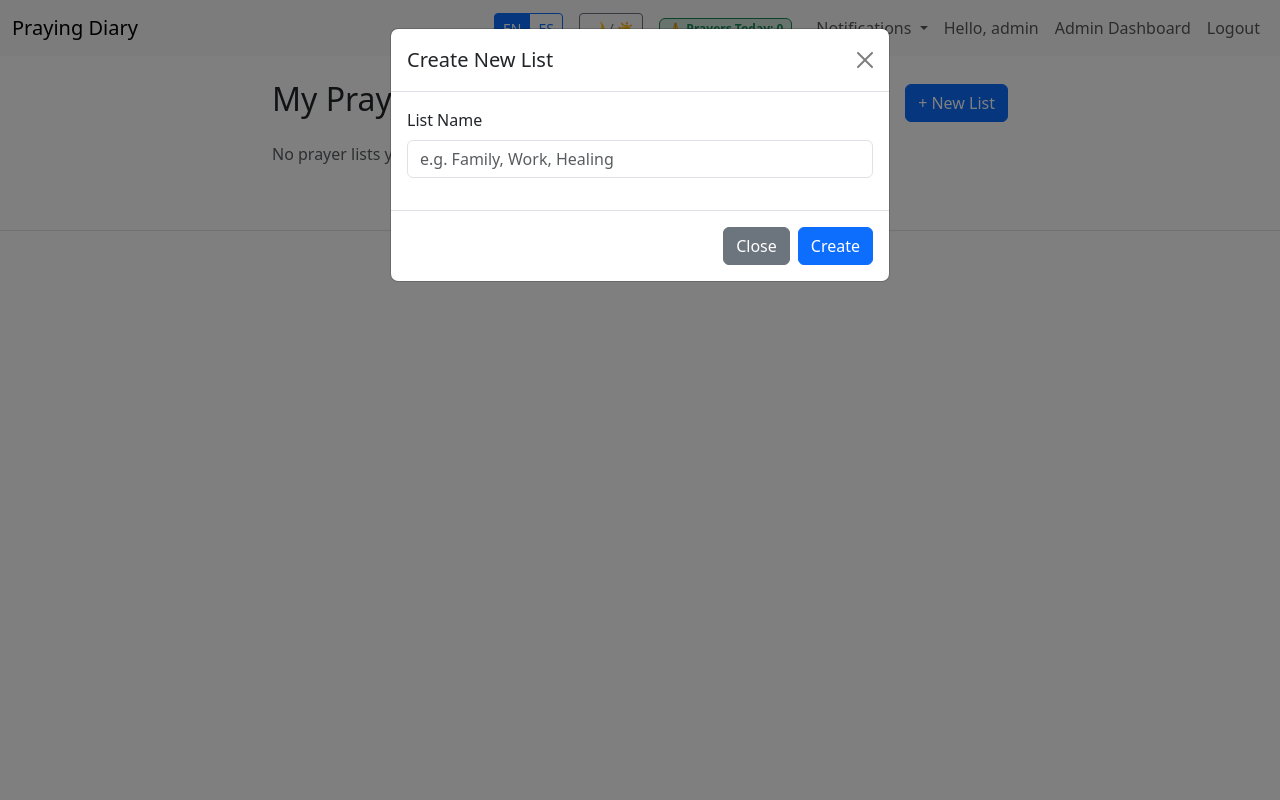
After one commit to arm00pv/pray, a Flask app: page /lists in a window 1280 px wide, after a click that opens the changed part. The commit adds this page. Run offline with Flask 3, Linux system fonts and the light colour scheme; a user stored in the database is signed in.

Commit message:
Implement Prayer Lists and Daily Devotionals
- Added PrayerList and PrayerListItem models and routes for organizing personal prayer requests.
- Implemented Daily Devotional feature with dashboard integration.
- Updated database schema for new features.
- Verified functionalities via end-to-end testing.

Co-authored-by: arm00pv <207780510+arm00pv@users.noreply.github.com>

```diff
--- a/app.py
+++ b/app.py
@@ -29,6 +29,7 @@ from utils.gamification import seed_badges
 from utils.sticker_helper import count_stickers
 from utils.verse_linker import link_bible_verses as link_verses
 from utils.prompts import get_daily_prompt
+from utils.devotionals import get_daily_devotional
 from models import Announcement, PrayerReminder
 from apscheduler.schedulers.background import BackgroundScheduler
 from datetime import datetime, timezone
@@ -153,6 +154,7 @@ def create_app():
         return dict(
             daily_verse=get_random_verse(locale, seed_key=seed_key),
             daily_prompt=get_daily_prompt(),
+            daily_devotional=get_daily_devotional(),
             active_announcement=active_announcement,
             reading_plan=get_todays_reading(),
             count_stickers=count_stickers,
--- a/models.py
+++ b/models.py
@@ -354,3 +354,19 @@ class UserBlock(db.Model):
     blocker_id = db.Column(db.Integer, db.ForeignKey('user.id'), nullable=False)
     blocked_id = db.Column(db.Integer, db.ForeignKey('user.id'), nullable=False)
     created_at = db.Column(db.DateTime, default=lambda: datetime.now(timezone.utc))
+
+class PrayerList(db.Model):
+    id = db.Column(db.Integer, primary_key=True)
+    user_id = db.Column(db.Integer, db.ForeignKey('user.id'), nullable=False)
+    name = db.Column(db.String(100), nullable=False)
+    created_at = db.Column(db.DateTime, default=lambda: datetime.now(timezone.utc))
+
+    user = db.relationship('User', backref='prayer_lists')
+    items = db.relationship('PrayerListItem', backref='list', lazy=True, cascade="all, delete-orphan")
+
+class PrayerListItem(db.Model):
+    id = db.Column(db.Integer, primary_key=True)
+    list_id = db.Column(db.Integer, db.ForeignKey('prayer_list.id'), nullable=False)
+    content = db.Column(db.String(255), nullable=False)
+    is_answered = db.Column(db.Boolean, default=False)
+    created_at = db.Column(db.DateTime, default=lambda: datetime.now(timezone.utc))
--- a/routes/entry_routes.py
+++ b/routes/entry_routes.py
@@ -1,6 +1,6 @@
 from flask import Blueprint, render_template, redirect, url_for, flash, request, make_response, session
 from flask_login import login_required, current_user
-from models import PrayerEntry, Tag, entry_tags, CommunityEmail, BlockedUser
+from models import PrayerEntry, Tag, entry_tags, CommunityEmail, BlockedUser, PrayerList, PrayerListItem
 from extensions import db
 from utils import extract_tags, get_geolocation, ProfanityFilter
 from utils.gamification import check_and_award_badges
@@ -423,6 +423,76 @@ def submit_guide():
     flash(_("Guided prayer saved to your diary."))
     return redirect(url_for('entry.user_dashboard'))
 
+@entry_bp.route('/lists')
+@login_required
+def prayer_lists():
+    lists = PrayerList.query.filter_by(user_id=current_user.id).all()
+    return render_template('prayer_lists.html', lists=lists)
+
+@entry_bp.route('/lists/create', methods=['POST'])
+@login_required
+def create_list():
+    name = request.form.get('name')
+    if name:
+        new_list = PrayerList(user_id=current_user.id, name=name)
+        db.session.add(new_list)
+        db.session.commit()
+        flash(_('Prayer list created.'))
+    return redirect(url_for('entry.prayer_lists'))
+
+@entry_bp.route('/lists/<int:list_id>/delete', methods=['POST'])
+@login_required
+def delete_list(list_id):
+    plist = PrayerList.query.get_or_404(list_id)
+    if plist.user_id != current_user.id:
+        flash(_('Unauthorized'))
+        return redirect(url_for('entry.prayer_lists'))
+
+    db.session.delete(plist)
+    db.session.commit()
+    flash(_('Prayer list deleted.'))
+    return redirect(url_for('entry.prayer_lists'))
+
+@entry_bp.route('/lists/<int:list_id>/item', methods=['POST'])
+@login_required
+def add_list_item(list_id):
+    plist = PrayerList.query.get_or_404(list_id)
+    if plist.user_id != current_user.id:
+        flash(_('Unauthorized'))
+        return redirect(url_for('entry.prayer_lists'))
+
+    content = request.form.get('content')
+    if content:
+        item = PrayerListItem(list_id=plist.id, content=content)
+        db.session.add(item)
+        db.session.commit()
+
+    return redirect(url_for('entry.prayer_lists'))
+
+@entry_bp.route('/lists/item/<int:item_id>/toggle', methods=['POST'])
+@login_required
+def toggle_list_item(item_id):
+    item = PrayerListItem.query.get_or_404(item_id)
+    if item.list.user_id != current_user.id:
+        flash(_('Unauthorized'))
+        return redirect(url_for('entry.prayer_lists'))
+
+    item.is_answered = not item.is_answered
+    db.session.commit()
+    return redirect(url_for('entry.prayer_lists'))
+
+@entry_bp.route('/lists/item/<int:item_id>/delete', methods=['POST'])
+@login_required
+def delete_list_item(item_id):
+    item = PrayerListItem.query.get_or_404(item_id)
+    if item.list.user_id != current_user.id:
+        flash(_('Unauthorized'))
+        return redirect(url_for('entry.prayer_lists'))
+
+    db.session.delete(item)
+    db.session.commit()
+    return redirect(url_for('entry.prayer_lists'))
+
 @entry_bp.route('/archive')
 @login_required
 def archive():
--- /dev/null
+++ b/templates/prayer_lists.html
@@ -0,0 +1,75 @@
+{% extends "base.html" %}
+
+{% block content %}
+<div class="row justify-content-center">
+    <div class="col-md-8">
+        <div class="d-flex justify-content-between align-items-center mb-3">
+            <h2>{{ _('My Prayer Lists') }}</h2>
+            <button class="btn btn-primary" data-bs-toggle="modal" data-bs-target="#newListModal">+ {{ _('New List') }}</button>
+        </div>
+
+        {% for list in lists %}
+        <div class="card mb-4">
+            <div class="card-header d-flex justify-content-between align-items-center">
+                <h5 class="mb-0">{{ list.name }}</h5>
+                <form action="{{ url_for('entry.delete_list', list_id=list.id) }}" method="POST" class="d-inline">
+                    <input type="hidden" name="csrf_token" value="{{ csrf_token() }}"/>
+                    <button type="submit" class="btn btn-sm btn-outline-danger" onclick="return confirm('{{ _('Delete this list?') }}')">🗑️</button>
+                </form>
+            </div>
+            <div class="card-body">
+                <ul class="list-group list-group-flush mb-3">
+                    {% for item in list.items %}
+                    <li class="list-group-item d-flex justify-content-between align-items-center">
+                        <div class="d-flex align-items-center">
+                            <form action="{{ url_for('entry.toggle_list_item', item_id=item.id) }}" method="POST" class="d-inline me-2">
+                                <input type="hidden" name="csrf_token" value="{{ csrf_token() }}"/>
+                                <input type="checkbox" class="form-check-input" onchange="this.form.submit()" {% if item.is_answered %}checked{% endif %}>
+                            </form>
+                            <span class="{% if item.is_answered %}text-decoration-line-through text-muted{% endif %}">{{ item.content }}</span>
+                        </div>
+                        <form action="{{ url_for('entry.delete_list_item', item_id=item.id) }}" method="POST" class="d-inline">
+                            <input type="hidden" name="csrf_token" value="{{ csrf_token() }}"/>
+                            <button type="button" class="btn-close btn-sm" onclick="this.form.submit()"></button>
+                        </form>
+                    </li>
+                    {% endfor %}
+                </ul>
+                <form action="{{ url_for('entry.add_list_item', list_id=list.id) }}" method="POST" class="d-flex">
+                    <input type="hidden" name="csrf_token" value="{{ csrf_token() }}"/>
+                    <input type="text" name="content" class="form-control me-2" placeholder="{{ _('Add new item...') }}" required>
+                    <button type="submit" class="btn btn-outline-success">+</button>
+                </form>
+            </div>
+        </div>
+        {% else %}
+            <p class="text-muted">{{ _('No prayer lists yet. Create one to organize specific requests.') }}</p>
+        {% endfor %}
+    </div>
+</div>
+
+<!-- New List Modal -->
+<div class="modal fade" id="newListModal" tabindex="-1">
+    <div class="modal-dialog">
+        <div class="modal-content">
+            <form action="{{ url_for('entry.create_list') }}" method="POST">
+                <input type="hidden" name="csrf_token" value="{{ csrf_token() }}"/>
+                <div class="modal-header">
+                    <h5 class="modal-title">{{ _('Create New List') }}</h5>
+                    <button type="button" class="btn-close" data-bs-dismiss="modal"></button>
+                </div>
+                <div class="modal-body">
+                    <div class="mb-3">
+                        <label class="form-label">{{ _('List Name') }}</label>
+                        <input type="text" name="name" class="form-control" placeholder="e.g. Family, Work, Healing" required>
+                    </div>
+                </div>
+                <div class="modal-footer">
+                    <button type="button" class="btn btn-secondary" data-bs-dismiss="modal">{{ _('Close') }}</button>
+                    <button type="submit" class="btn btn-primary">{{ _('Create') }}</button>
+                </div>
+            </form>
+        </div>
+    </div>
+</div>
+{% endblock %}
--- /dev/null
+++ b/utils/devotionals.py
@@ -0,0 +1,37 @@
+import random
+from datetime import datetime
+
+# Static list of devotionals for MVP (In real app, fetch from API)
+DEVOTIONALS = [
+    {
+        "title": "Trusting in God's Plan",
+        "scripture": "Jeremiah 29:11",
+        "content": "God has a plan for you, plans to prosper you and not to harm you, plans to give you hope and a future. Trust in His timing."
+    },
+    {
+        "title": "The Power of Prayer",
+        "scripture": "James 5:16",
+        "content": "The prayer of a righteous person is powerful and effective. Do not underestimate the impact of your prayers today."
+    },
+    {
+        "title": "Walking by Faith",
+        "scripture": "2 Corinthians 5:7",
+        "content": "For we live by faith, not by sight. Even when the path ahead is unclear, trust that He is guiding your steps."
+    },
+    {
+        "title": "Finding Peace",
+        "scripture": "Philippians 4:6-7",
+        "content": "Do not be anxious about anything, but in every situation, by prayer and petition, with thanksgiving, present your requests to God."
+    },
+    {
+        "title": "Strength in Weakness",
+        "scripture": "2 Corinthians 12:9",
+        "content": "My grace is sufficient for you, for my power is made perfect in weakness. Rely on His strength today."
+    }
+]
+
+def get_daily_devotional():
+    """Returns a daily devotional based on the day of the year."""
+    day_of_year = datetime.now().timetuple().tm_yday
+    index = day_of_year % len(DEVOTIONALS)
+    return DEVOTIONALS[index]
```
Also changed, not shown: templates/user_dashboard.html (+11 -0 lines).
